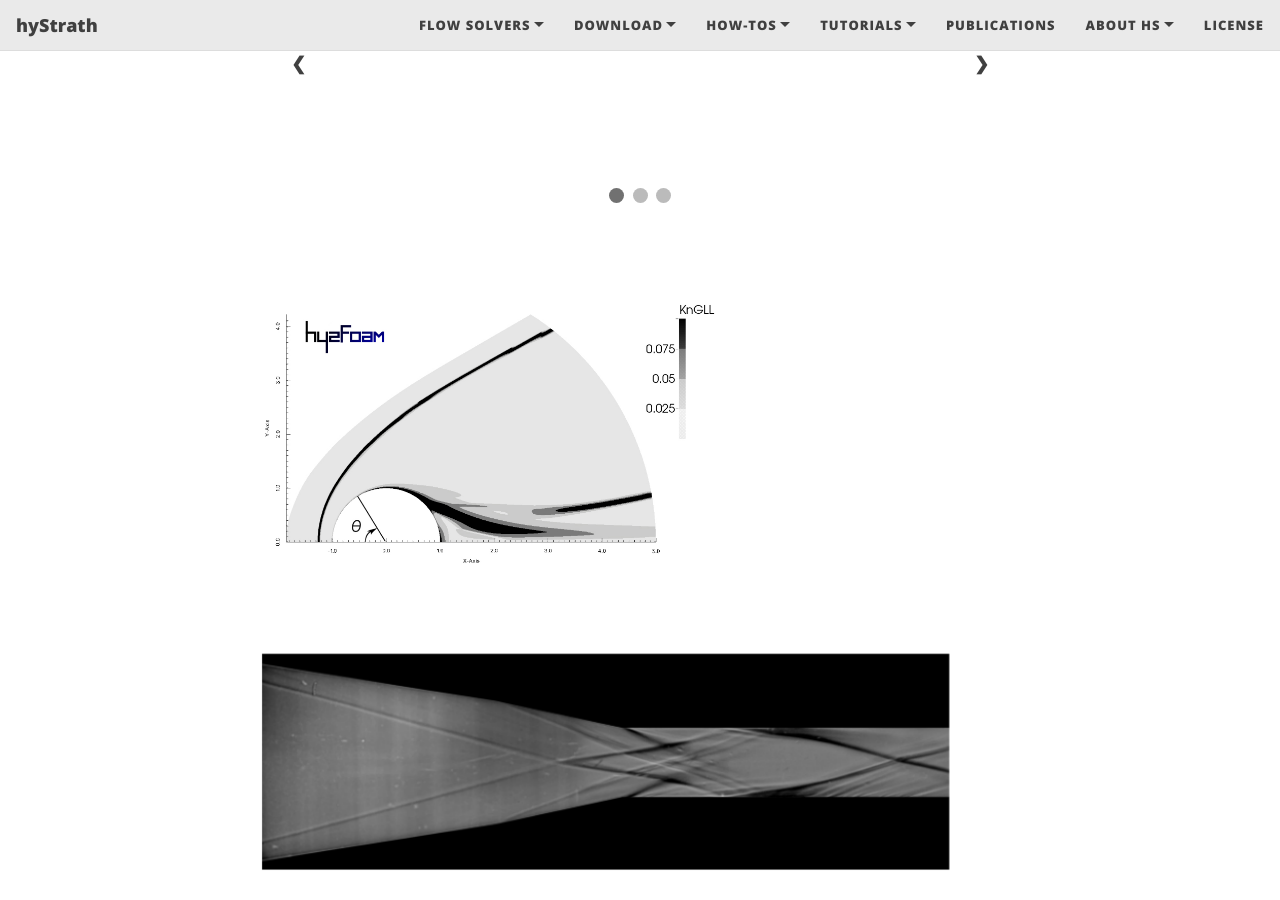
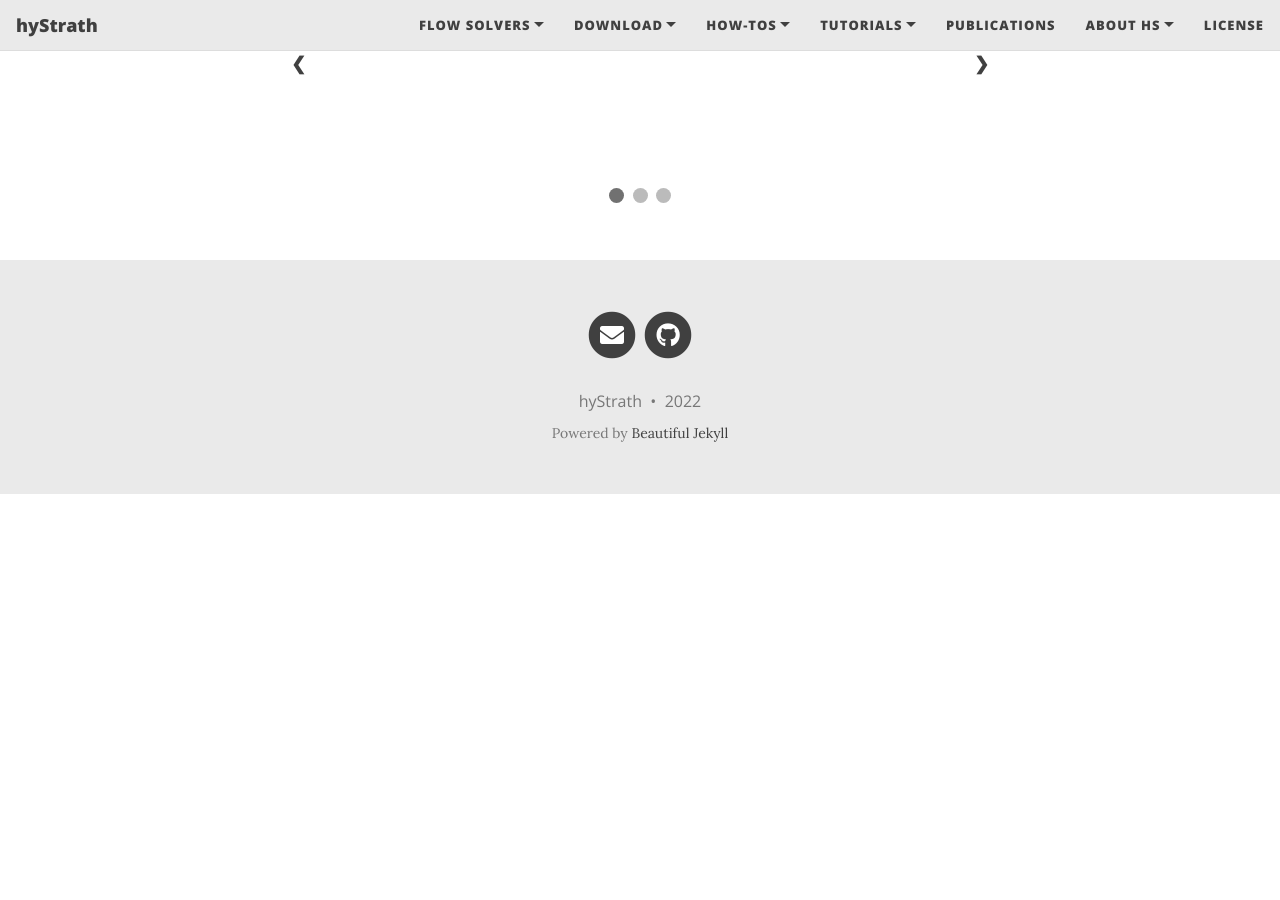
Before and after one commit to hystrath/hystrath.github.io, a Jekyll site: the page built from test2.md, in a window 1280 px wide and 900 px high, scrolled down 654 px. Built offline with Jekyll 4.4.1, drawn with Linux system fonts in a browser that asks for light colours; nearby versions of some CDN libraries; after the commit the page ends 1148 px from its top, so only the background shows below that.

Commit message:
Editing pages

```diff
--- a/test2.md
+++ b/test2.md
@@ -53,86 +53,86 @@ The platform is meant to be collaborative: if you would like to <a href="https:/
 
 
 
-<br>
+<!--<br>-->
 
-<div class="row">
-  <div class="content_img">
-   <img src='/docs/img/gallery/Casseau16-Mach20NitrogenCylinder.png' width='60%'>
-   <div>Casseau et al. (2016) - Mach 20 flow of Nitrogen around a 2-D cylinder</div>
-  </div>
-</div>
+<!--<div class="row">  -->
+<!--  <div class="content_img">-->
+<!--   <img src='/docs/img/gallery/Casseau16-Mach20NitrogenCylinder.png' width='60%'>-->
+<!--   <div>Casseau et al. (2016) - Mach 20 flow of Nitrogen around a 2-D cylinder</div>-->
+<!--  </div>-->
+<!--</div> -->
 
-<br>
+<!--<br>-->
 
-<div class="row">
-  <div class="content_img">
-   <img src='/docs/img/gallery/Hoste17-LorrainsScramjet.png' width='100%'>
-   <div>Hoste et al. (2017) - Experimental Schlieren and CFD results for Lorrain's Scramjet</div>
-  </div>
-</div>
+<!--<div class="row">  -->
+<!--  <div class="content_img">-->
+<!--   <img src='/docs/img/gallery/Hoste17-LorrainsScramjet.png' width='100%'>-->
+<!--   <div>Hoste et al. (2017) - Experimental Schlieren and CFD results for Lorrain's Scramjet</div>-->
+<!--  </div>-->
+<!--</div> -->
 
-<div class="row">
-  <div class="content_img">
-   <img src='/docs/img/gallery/Hoste17-LorrainsScramjetCp.png' width='100%'>
-   <div>Hoste et al. (2017) - Pressure coefficient for Lorrain's Scramjet, fuel-off conditions</div>
-  </div>
-</div>
+<!--<div class="row">  -->
+<!--  <div class="content_img">-->
+<!--   <img src='/docs/img/gallery/Hoste17-LorrainsScramjetCp.png' width='100%'>-->
+<!--   <div>Hoste et al. (2017) - Pressure coefficient for Lorrain's Scramjet, fuel-off conditions</div>-->
+<!--  </div>-->
+<!--</div> -->
 
-<br>
+<!--<br>-->
 
-<div class="row">
-  <div class="column">
-    <div class="content_img">
-     <img src='/docs/img/gallery/Renato17-PathfinderMesh.png' width='100%'>
-     <div>Renato and Scanlon (2017) - Multi-dimensional ablation and thermal response for the Pathfinder capsule</div>
-    </div>
-  </div>
-  <div class="column">
-    <div class="content_img">
-     <img src='/docs/img/gallery/Renato17-PathfinderHeatFlux.png' width='100%'>
-     <div>Renato and Scanlon (2017) - Multi-dimensional ablation and thermal response for the Pathfinder capsule</div>
-    </div>
-  </div>
-</div>
+<!--<div class="row">-->
+<!--  <div class="column">-->
+<!--    <div class="content_img">-->
+<!--     <img src='/docs/img/gallery/Renato17-PathfinderMesh.png' width='100%'>-->
+<!--     <div>Renato and Scanlon (2017) - Multi-dimensional ablation and thermal response for the Pathfinder capsule</div>-->
+<!--    </div>-->
+<!--  </div>-->
+<!--  <div class="column">-->
+<!--    <div class="content_img">-->
+<!--     <img src='/docs/img/gallery/Renato17-PathfinderHeatFlux.png' width='100%'>-->
+<!--     <div>Renato and Scanlon (2017) - Multi-dimensional ablation and thermal response for the Pathfinder capsule</div>-->
+<!--    </div>-->
+<!--  </div>-->
+<!--</div>   -->
 
-<br>
+<!--<br>-->
 
-<div class="row">
-  <div class="content_img">
-   <img src='/docs/img/gallery/Casseau18-PorousMedia.png' width='100%'>
-   <div>Casseau and White (2018) - Porous media generation</div>
-  </div>
-</div>
+<!--<div class="row">  -->
+<!--  <div class="content_img">-->
+<!--   <img src='/docs/img/gallery/Casseau18-PorousMedia.png' width='100%'>-->
+<!--   <div>Casseau and White (2018) - Porous media generation</div>-->
+<!--  </div>-->
+<!--</div> -->
 
-<div class="row">
-  <div class="column">
-    <div class="content_img">
-     <img src='/docs/img/gallery/Casseau18-PorousMediaPlot.png' width='100%'>
-     <div>Casseau and White (2018) - </div>
-    </div>
-  </div>
-  <div class="column">
-    <div class="content_img">
-     <img src='/docs/img/gallery/Casseau18-PorousMediaDeff.png' width='100%'>
-     <div>Casseau and White (2018) - </div>
-    </div>
-  </div>
-</div>
+<!--<div class="row">-->
+<!--  <div class="column">-->
+<!--    <div class="content_img">-->
+<!--     <img src='/docs/img/gallery/Casseau18-PorousMediaPlot.png' width='100%'>-->
+<!--     <div>Casseau and White (2018) - </div>-->
+<!--    </div>-->
+<!--  </div>-->
+<!--  <div class="column">-->
+<!--    <div class="content_img">-->
+<!--     <img src='/docs/img/gallery/Casseau18-PorousMediaDeff.png' width='100%'>-->
+<!--     <div>Casseau and White (2018) - </div>-->
+<!--    </div>-->
+<!--  </div>-->
+<!--</div> -->
 
-<div class="row">
-  <div class="column">
-    <div class="content_img">
-     <img src='/docs/img/gallery/Hoste21-HB2FlareGeometry.png' width='100%'>
-     <div>Hoste and Casseau (2021) - HB-2 flare geometry</div>
-    </div>
-  </div>
-  <div class="column">
-    <div class="content_img">
-     <img src='/docs/img/gallery/Hoste21-HB2FlareHeatflux.png' width='100%'>
-     <div>Hoste and Casseau (2021) - HB-2 flare heat flux profile</div>
-    </div>
-  </div>
-</div>
+<!--<div class="row">-->
+<!--  <div class="column">-->
+<!--    <div class="content_img">-->
+<!--     <img src='/docs/img/gallery/Hoste21-HB2FlareGeometry.png' width='100%'>-->
+<!--     <div>Hoste and Casseau (2021) - HB-2 flare geometry</div>-->
+<!--    </div>-->
+<!--  </div>-->
+<!--  <div class="column">-->
+<!--    <div class="content_img">-->
+<!--     <img src='/docs/img/gallery/Hoste21-HB2FlareHeatflux.png' width='100%'>-->
+<!--     <div>Hoste and Casseau (2021) - HB-2 flare heat flux profile</div>-->
+<!--    </div>-->
+<!--  </div>-->
+<!--</div>-->
 
 
 
```
